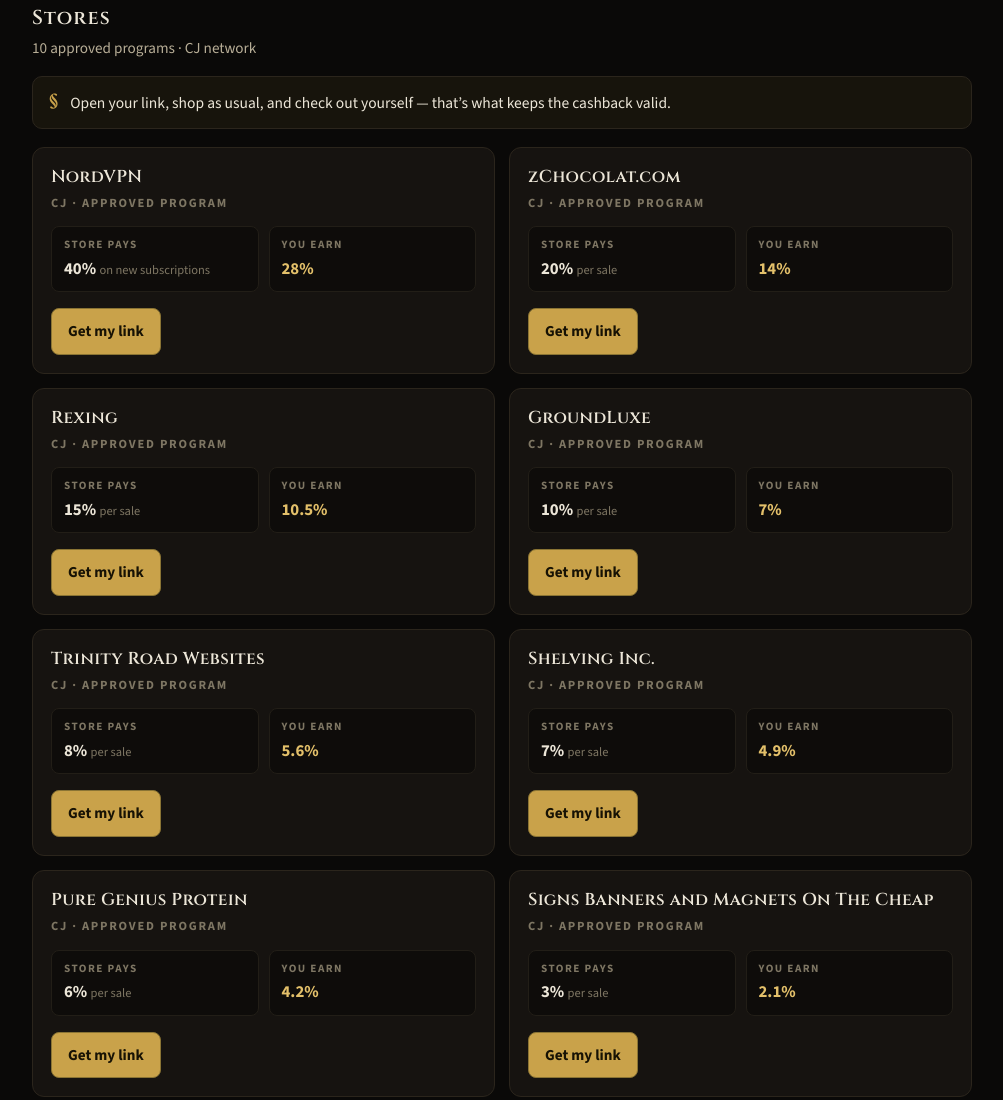
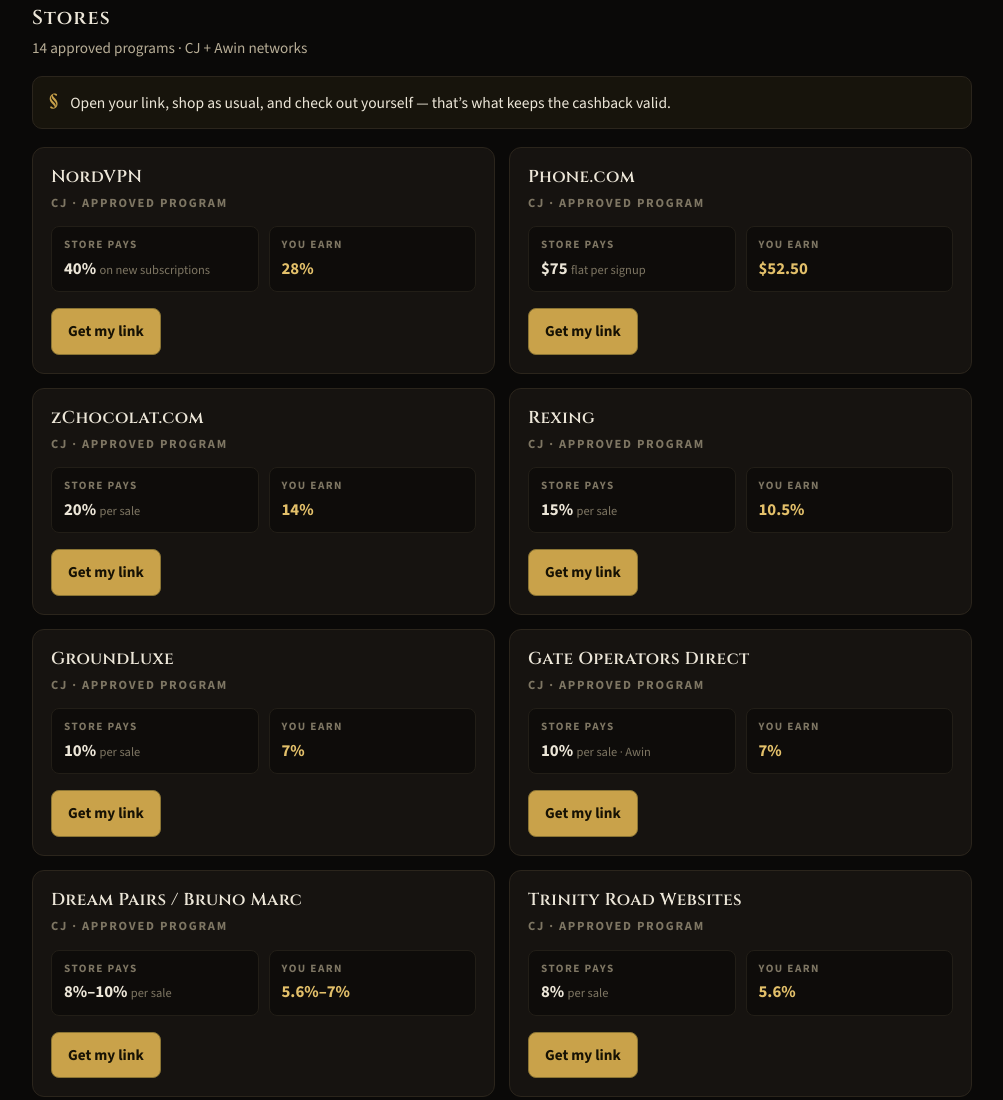
Before and after one commit to jamesdamonstone/dark-money, a plain HTML site: page app.html in a window 1280 px wide. Shown: the part 662-1762 px from the top of the page, without its empty margins (138-1141 px from the left). Drawn offline with nearby package versions, Linux system fonts and the light colour scheme.

Commit message:
Add 4 newly approved stores (Nick's Boots, Phone.com, Dream Pairs, Gate Operators Direct) — 14 live programs

```diff
--- a/app.html
+++ b/app.html
@@ -329,7 +329,7 @@
       <div class="section-head">
         <div>
           <h2 class="section-title" id="storesTitle">Stores</h2>
-          <p>10 approved programs &middot; CJ network</p>
+          <p>14 approved programs &middot; CJ + Awin networks</p>
         </div>
       </div>
 
@@ -388,12 +388,16 @@
 (function(){
   var programs = [
     { name: "NordVPN", commission: "40%", commissionNote: "on new subscriptions", you: "28%", template: "https://www.kqzyfj.com/click-101932824-12814518?sid={SID}" },
+    { name: "Phone.com", commission: "$75", commissionNote: "flat per signup", you: "$52.50", template: "https://www.kqzyfj.com/click-101932824-12664811?sid={SID}" },
     { name: "zChocolat.com", commission: "20%", commissionNote: "per sale", you: "14%", template: "https://www.tkqlhce.com/click-101932824-15734455?sid={SID}" },
     { name: "Rexing", commission: "15%", commissionNote: "per sale", you: "10.5%", template: "https://www.kqzyfj.com/click-101932824-15735466?sid={SID}" },
     { name: "GroundLuxe", commission: "10%", commissionNote: "per sale", you: "7%", template: "https://www.dpbolvw.net/click-101932824-17180505?sid={SID}" },
+    { name: "Gate Operators Direct", commission: "10%", commissionNote: "per sale · Awin", you: "7%", template: "https://www.awin1.com/cread.php?awinmid=114678&awinaffid=3161005&clickref={SID}" },
+    { name: "Dream Pairs / Bruno Marc", commission: "8%–10%", commissionNote: "per sale", you: "5.6%–7%", template: "https://www.jdoqocy.com/click-101932824-15369315?sid={SID}" },
     { name: "Trinity Road Websites", commission: "8%", commissionNote: "per sale", you: "5.6%", template: "https://www.tkqlhce.com/click-101932824-10753028?sid={SID}" },
     { name: "Shelving Inc.", commission: "7%", commissionNote: "per sale", you: "4.9%", template: "https://www.jdoqocy.com/click-101932824-15735511?sid={SID}" },
     { name: "Pure Genius Protein", commission: "6%", commissionNote: "per sale", you: "4.2%", template: "https://www.jdoqocy.com/click-101932824-17323502?sid={SID}" },
+    { name: "Nick's Handmade Boots", commission: "6%", commissionNote: "per sale", you: "4.2%", template: "https://www.tkqlhce.com/click-101932824-15001326?sid={SID}" },
     { name: "Signs Banners and Magnets On The Cheap", commission: "3%", commissionNote: "per sale", you: "2.1%", template: "https://www.anrdoezrs.net/click-101932824-15734513?sid={SID}" },
     { name: "GreaterGood", commission: "2%", commissionNote: "per sale", you: "1.4%", template: "https://www.dpbolvw.net/click-101932824-15734341?sid={SID}" },
     { name: "DHGate", commission: "2%\u201350%", commissionNote: "tiered", you: "1.4%\u201335%", template: "https://www.tkqlhce.com/click-101932824-15734304?sid={SID}" }
```
Also changed, not shown: 2 other files.
